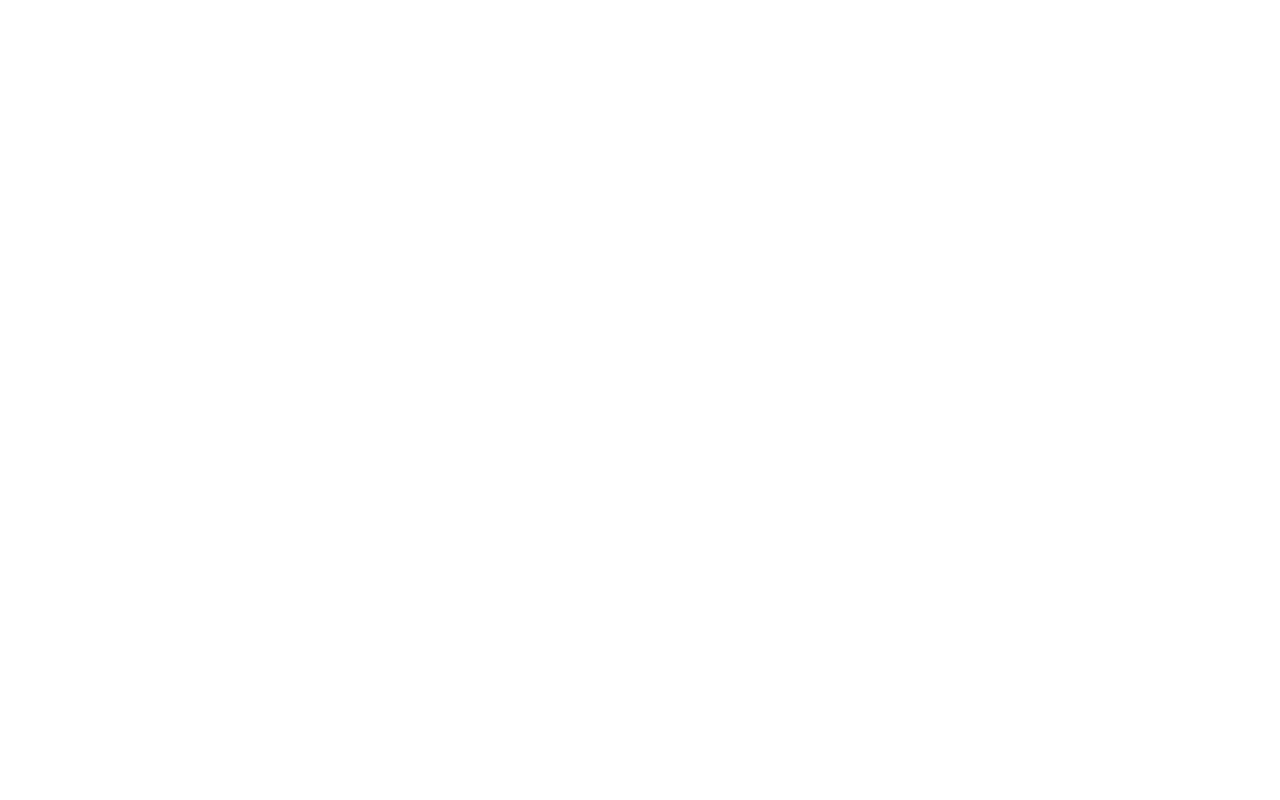
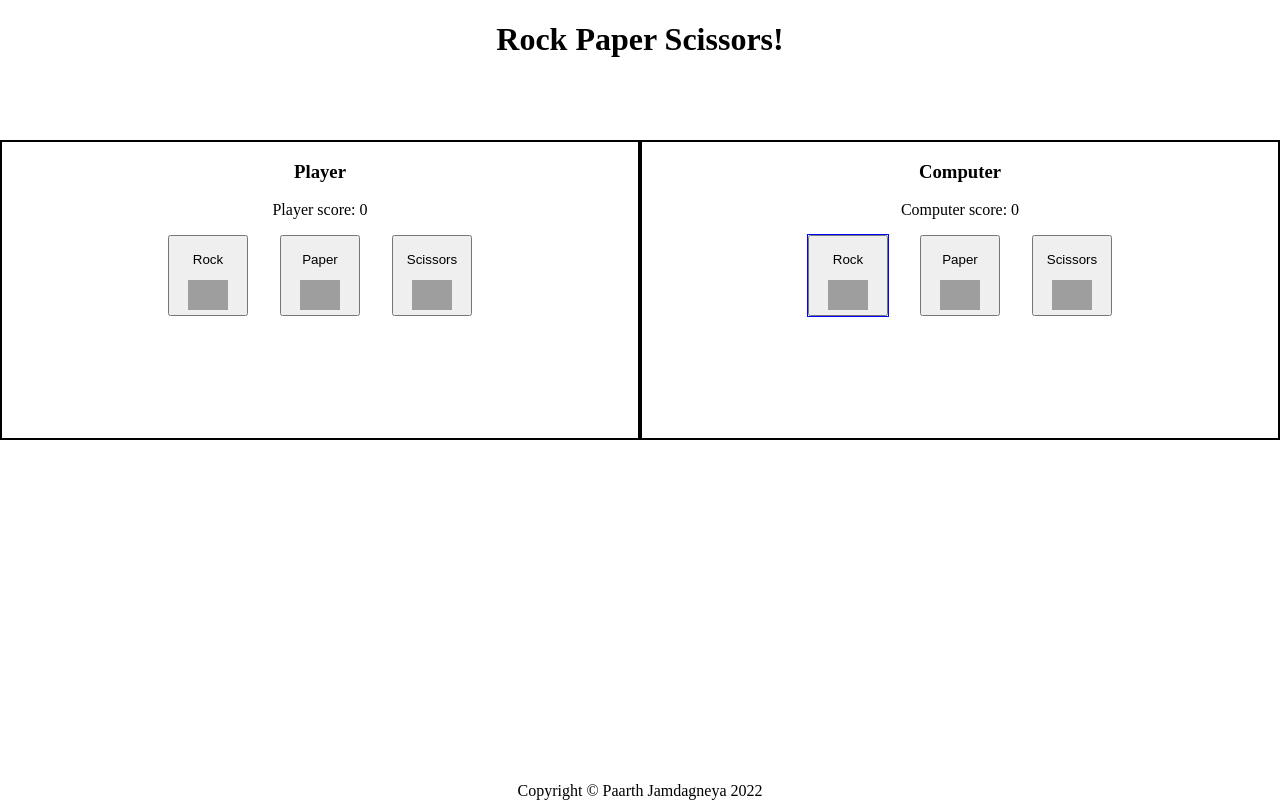
Before and after one commit to pa-arth/RockPaperScissors, a plain HTML site: page index.html in a window 1280 px wide. Drawn offline with Linux system fonts and the light colour scheme; grey boxes are pictures that could not be loaded.

Commit message:
Add basic website design

```diff
--- a/index.html
+++ b/index.html
@@ -5,10 +5,52 @@
     <meta http-equiv="X-UA-Compatible" content="IE=edge">
     <meta name="viewport" content="width=device-width, initial-scale=1.0">
     <link rel="stylesheet" href="style.css">
-    <script src = "script.js"> </script>
+
     <title>Rock Paper Scissors</title>
 </head>
 <body>
-
+    <div class = "header">
+        <h1>Rock Paper Scissors!</h1>
+    </div>
+    <div class = "middle">
+        <div class = "player">
+            <h3>Player</h3>
+            <div id = "playerScore"></div>
+            <div id = "buttons">
+                <button class = "rock" onclick="clicked()"> <p>Rock </p>
+                    <img src="https://png.pngtree.com/png-clipart/20210108/ourlarge/pngtree-block-rock-clip-art-png-image_2689543.jpg" alt="Rock">
+                </button>
+                <button class = "paper">
+                    <p>Paper</p>
+                    <img src="https://flyclipart.com/thumb2/blank-white-paper-cartoon-clip-art-116976.png" alt="Paper">
+                </button>
+                <button class = "scissors">
+                    <p>Scissors</p>
+                    <img src="https://assets.stickpng.com/images/58a1e9e9c8dd3432c6fa81c8.png" alt="Scissors">
+                </button>
+            </div>
+        </div>
+        <div class = "computer">
+            <h3>Computer</h3>
+            <div id = "compScore"></div>
+            <div id = "buttons">
+                <button class = "crock"> <p>Rock </p>
+                    <img src="https://png.pngtree.com/png-clipart/20210108/ourlarge/pngtree-block-rock-clip-art-png-image_2689543.jpg" alt="Rock">
+                </button>
+                <button class = "cpaper">
+                    <p>Paper</p>
+                    <img src="https://flyclipart.com/thumb2/blank-white-paper-cartoon-clip-art-116976.png" alt="Paper">
+                </button>
+                <button class = "cscissors">
+                    <p>Scissors</p>
+                    <img src="https://assets.stickpng.com/images/58a1e9e9c8dd3432c6fa81c8.png" alt="Scissors">
+                </button>
+            </div>
+        </div>
+    </div>
+    <div class = "footer">
+        Copyright © Paarth Jamdagneya 2022
+    </div>
+    <script src = "script.js"></script>
 </body>
 </html>
--- a/script.js
+++ b/script.js
@@ -1,7 +1,32 @@
 function getComputerChoice () {
-    let index = Math.floor(Math.random() * 3)
-    let arr = ["Rock", "Paper", "Scissors"]
-    return arr[index]
+    let index = Math.floor(Math.random() * 3) ;
+    let arr = ["Rock", "Paper", "Scissors"];
+    return arr[index];
 }
 
-console.log(getComputerChoice())
+function clicked () {
+    document.querySelector('.rock').style.outline = "1px solid blue"
+}
+
+let computerChoice;
+let playerScore = 0;
+let computerScore = 0;
+// document.querySelector('.rock').style.outline = none;
+// document.querySelector('.rock').onclick = clicked();
+
+for (let i = 0; i < 5; ++i) {
+
+    computerChoice = getComputerChoice();
+    console.log(computerChoice)
+    if (computerChoice == "Rock") {
+        document.querySelector('.crock').style.outline = "1px solid blue"
+    }
+    const playerPoints = document.querySelector("#playerScore")
+    console.log(playerPoints)
+    playerPoints.textContent = `Player score: ${playerScore}`
+    const compPoints = document.querySelector("#compScore")
+    console.log(compPoints)
+    compPoints.textContent = `Computer score: ${computerScore}`
+
+
+}
--- a/style.css
+++ b/style.css
@@ -0,0 +1,51 @@
+body {
+    display: flex;
+    flex-direction: column;
+    justify-content: space-between;
+    margin: 0;
+    padding: 0;
+    gap: 60px;
+}
+.middle {
+    display: flex;
+    justify-content: space-evenly;
+    height: 300px;
+    text-align: center;
+}
+.header {
+    display: flex;
+    align-items: center;
+    justify-content: center;
+}
+.footer {
+        position: fixed;
+        left: 0;
+        bottom: 0;
+        width: 100%;
+        text-align: center;
+
+}
+.player,.computer {
+    display: flex;
+    flex-direction: column;
+    border: 2px solid black;
+    color: black;
+    flex-grow: 1;
+}
+#buttons {
+    display: flex;
+    justify-content: center;
+    margin-top: 16px;
+    gap: 32px;
+}
+button {
+    width: 80px;
+    height: auto;
+}
+img {
+    height: 30px;
+    width: auto;
+}
+/* * {
+    outline: blue solid 1px;
+} */
```
